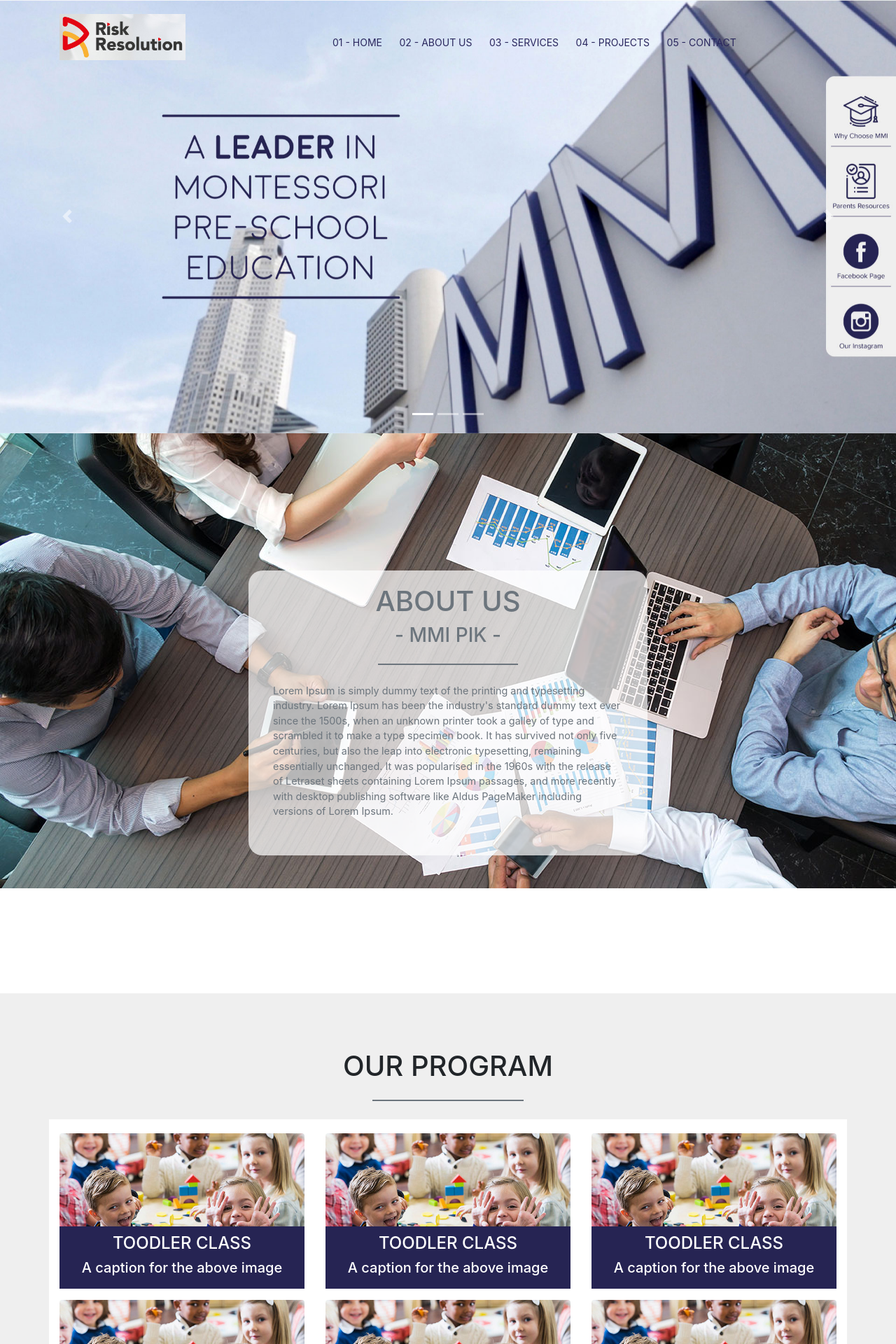
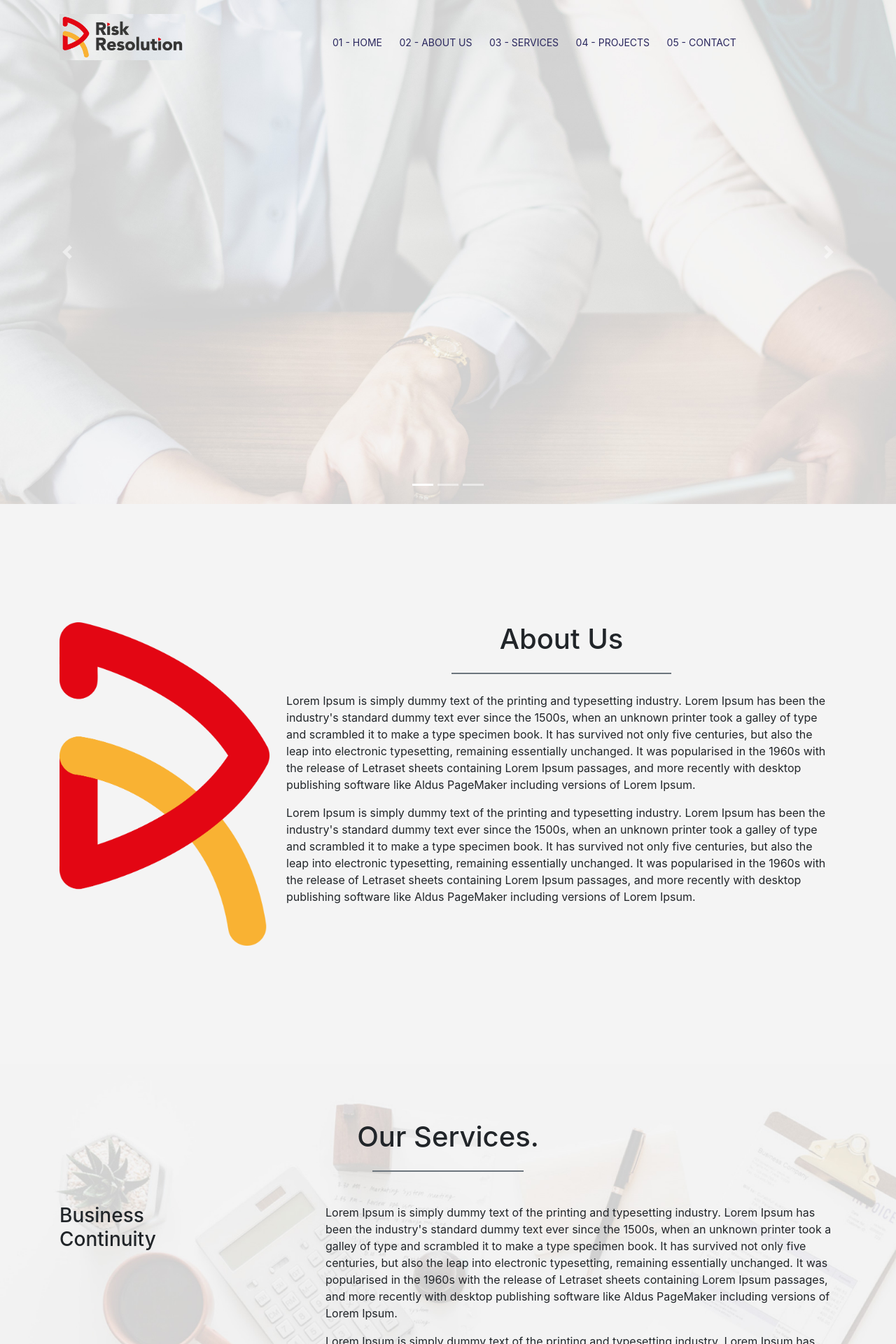
Before and after one commit to gravenza/riskresolution, a CodeIgniter app: page /database/ in a window 1280 px wide. Shown: the top 1920 px of the page at 70% size. Run offline with CodeIgniter, Linux system fonts and the light colour scheme.

Commit message:
upload web

```diff
--- a/application/views/home.php
+++ b/application/views/home.php
@@ -7,93 +7,19 @@
   <section class="about-home">
     <div class="container">
       <div class="row align-items-center">
-        <div class="col-lg-6 offset-lg-3 about-box">
-          <figure class="figure w-100">
-            <figcaption class="figure-caption">
+        <div class="col-lg-12">
+
+          <div class="media">
+            <img width="300" class="mr-4" src="<?php echo base_url('images/lg.png') ?>" alt="">
+            <div class="media-body">
               <div class="section-title text-center">
-                <h1>ABOUT US</h1>
-                <h3>- MMI PIK -</h3>
+                <h1>About Us</h1>
               </div>
 
               <p>Lorem Ipsum is simply dummy text of the printing and typesetting industry. Lorem Ipsum has been the industry's standard dummy text ever since the 1500s, when an unknown printer took a galley of type and scrambled it to make a type specimen book. It has survived not only five centuries, but also the leap into electronic typesetting, remaining essentially unchanged. It was popularised in the 1960s with the release of Letraset sheets containing Lorem Ipsum passages, and more recently with desktop publishing software like Aldus PageMaker including versions of Lorem Ipsum.</p>
 
-            </figcaption>
-          </figure>
-        </div>
-      </div>
-    </div>
-  </section>
-
-  <section class="our-program">
-    <div class="container">
-      <div class="clearer cellpadding">
-        <div class="row">
-          <div class="col-lg-6 offset-lg-3 col-md-12 col-sm-12">
-            <div class="section-title text-center">
-              <h1>OUR PROGRAM</h1>
+              <p>Lorem Ipsum is simply dummy text of the printing and typesetting industry. Lorem Ipsum has been the industry's standard dummy text ever since the 1500s, when an unknown printer took a galley of type and scrambled it to make a type specimen book. It has survived not only five centuries, but also the leap into electronic typesetting, remaining essentially unchanged. It was popularised in the 1960s with the release of Letraset sheets containing Lorem Ipsum passages, and more recently with desktop publishing software like Aldus PageMaker including versions of Lorem Ipsum.</p>
             </div>
-          </div>
-        </div>
-
-        <div class="row" style="background:#fff;padding-top:20px;padding-bottom:20px;">
-          <div class="col-lg-4 col-md-6 col-sm-12">
-            <figure class="figure">
-              <img src="<?php echo base_url('images/program.jpg') ?>" class="figure-img img-fluid rounded" alt="A generic square placeholder image with rounded corners in a figure.">
-              <figcaption class="figure-caption w-100 text-center">
-                <h4>TOODLER CLASS</h4>
-                <h5>A caption for the above image</h5>
-              </figcaption>
-            </figure>
-          </div>
-
-          <div class="col-lg-4 col-md-6 col-sm-12">
-            <figure class="figure">
-              <img src="<?php echo base_url('images/program.jpg') ?>" class="figure-img img-fluid rounded" alt="A generic square placeholder image with rounded corners in a figure.">
-              <figcaption class="figure-caption w-100 text-center">
-                <h4>TOODLER CLASS</h4>
-                <h5>A caption for the above image</h5>
-              </figcaption>
-            </figure>
-          </div>
-
-          <div class="col-lg-4 col-md-6 col-sm-12">
-            <figure class="figure">
-              <img src="<?php echo base_url('images/program.jpg') ?>" class="figure-img img-fluid rounded" alt="A generic square placeholder image with rounded corners in a figure.">
-              <figcaption class="figure-caption w-100 text-center">
-                <h4>TOODLER CLASS</h4>
-                <h5>A caption for the above image</h5>
-              </figcaption>
-            </figure>
-          </div>
-
-          <div class="col-lg-4 col-md-6 col-sm-12">
-            <figure class="figure">
-              <img src="<?php echo base_url('images/program.jpg') ?>" class="figure-img img-fluid rounded" alt="A generic square placeholder image with rounded corners in a figure.">
-              <figcaption class="figure-caption w-100 text-center">
-                <h4>TOODLER CLASS</h4>
-                <h5>A caption for the above image</h5>
-              </figcaption>
-            </figure>
-          </div>
-
-          <div class="col-lg-4 col-md-6 col-sm-12">
-            <figure class="figure">
-              <img src="<?php echo base_url('images/program.jpg') ?>" class="figure-img img-fluid rounded" alt="A generic square placeholder image with rounded corners in a figure.">
-              <figcaption class="figure-caption w-100 text-center">
-                <h4>TOODLER CLASS</h4>
-                <h5>A caption for the above image</h5>
-              </figcaption>
-            </figure>
-          </div>
-
-          <div class="col-lg-4 col-md-6 col-sm-12">
-            <figure class="figure">
-              <img src="<?php echo base_url('images/program.jpg') ?>" class="figure-img img-fluid rounded" alt="A generic square placeholder image with rounded corners in a figure.">
-              <figcaption class="figure-caption w-100 text-center">
-                <h4>TOODLER CLASS</h4>
-                <h5>A caption for the above image</h5>
-              </figcaption>
-            </figure>
           </div>
 
         </div>
@@ -101,30 +27,48 @@
     </div>
   </section>
 
-  <section class="gallery">
+  <section class="services">
     <div class="container">
       <div class="clearer cellpadding">
         <div class="row">
           <div class="col-lg-6 offset-lg-3 col-md-12 col-sm-12">
             <div class="section-title text-center">
-              <h1>GALLERY</h1>
+              <h1>Our Services.</h1>
             </div>
           </div>
         </div>
 
-        <div class="row">
-          <div class="col-xl-8 offset-xl-2" style="background:#fff;padding-top:20px;padding-bottom:20px">
-            <ul class="gallery-slider">
-              <li><a href="#"><img src="<?php echo base_url('images/program.jpg') ?>" alt=""></a></li>
-              <li><a href="#"><img src="<?php echo base_url('images/program.jpg') ?>" alt=""></a></li>
-              <li><a href="#"><img src="<?php echo base_url('images/program.jpg') ?>" alt=""></a></li>
-              <li><a href="#"><img src="<?php echo base_url('images/program.jpg') ?>" alt=""></a></li>
-            </ul>
-            <div class="bx-pager">
-              <a data-slide-index="0" href="#"><img src="<?php echo base_url('images/program.jpg') ?>" alt=""></a>
-              <a data-slide-index="1" href="#"><img src="<?php echo base_url('images/program.jpg') ?>" alt=""></a>
-              <a data-slide-index="2" href="#"><img src="<?php echo base_url('images/program.jpg') ?>" alt=""></a>
-              <a data-slide-index="3" href="#"><img src="<?php echo base_url('images/program.jpg') ?>" alt=""></a>
+        <div class="row" style="padding-top:20px;padding-bottom:20px;">
+          <div class="col-xl-12 col-lg-12">
+            <div class="row">
+              <div class="col-xl-4 col-lg-4">
+                <h3>Business<br /> Continuity</h3>
+              </div>
+              <div class="col-xl-8 col-lg-8">
+                <p>Lorem Ipsum is simply dummy text of the printing and typesetting industry. Lorem Ipsum has been the industry's standard dummy text ever since the 1500s, when an unknown printer took a galley of type and scrambled it to make a type specimen book. It has survived not only five centuries, but also the leap into electronic typesetting, remaining essentially unchanged. It was popularised in the 1960s with the release of Letraset sheets containing Lorem Ipsum passages, and more recently with desktop publishing software like Aldus PageMaker including versions of Lorem Ipsum.</p>
+
+                <p>Lorem Ipsum is simply dummy text of the printing and typesetting industry. Lorem Ipsum has been the industry's standard dummy text ever since the 1500s, when an unknown printer took a galley of type and scrambled it to make a type specimen book. It has survived not only five centuries, but also the leap into electronic typesetting, remaining essentially unchanged. It was popularised in the 1960s with the release of Letraset sheets containing Lorem Ipsum passages, and more recently with desktop publishing software like Aldus PageMaker including versions of Lorem Ipsum.</p>
+              </div>
+            </div>
+
+            <br>
+
+            <div class="row">
+              <div class="col-xl-4 col-lg-4">
+                <h3>Industries</h3>
+              </div>
+              <div class="col-xl-8 col-lg-8">
+                <ul>
+                  <li> <i class="fa fa-circle"></i> Lorem Ipsum is simply dummy text</li>
+                  <li> <i class="fa fa-circle"></i> Lorem Ipsum is simply dummy text</li>
+                  <li> <i class="fa fa-circle"></i> Lorem Ipsum is simply dummy text</li>
+                  <li> <i class="fa fa-circle"></i> Lorem Ipsum is simply dummy text</li>
+                  <li> <i class="fa fa-circle"></i> Lorem Ipsum is simply dummy text</li>
+                  <li> <i class="fa fa-circle"></i> Lorem Ipsum is simply dummy text</li>
+                  <li> <i class="fa fa-circle"></i> Lorem Ipsum is simply dummy text</li>
+                  <li> <i class="fa fa-circle"></i> Lorem Ipsum is simply dummy text</li>
+                </ul>
+              </div>
             </div>
           </div>
         </div>
@@ -132,48 +76,22 @@
     </div>
   </section>
 
-  <section class="testimony">
+  <section class="projects">
     <div class="container">
       <div class="clearer cellpadding">
         <div class="row">
           <div class="col-lg-6 offset-lg-3 col-md-12 col-sm-12">
             <div class="section-title text-center">
-              <h1>TESTIMONY</h1>
+              <h1>Our Projects</h1>
             </div>
           </div>
         </div>
 
         <div class="row">
-          <div class="col-lg-8 offset-lg-2 col-md-12 col-sm-12">
-            <ul class="testimony-slider">
-              <li>
-                <div class="media">
-                  <img class="align-self-center mr-3" src="<?php echo base_url('images/testimony-1.png') ?>" alt="Generic placeholder image">
-                  <div class="media-body">
-                    <h5 class="mt-0">Anna Shan</h5>
-                    <p>Lorem Ipsum is simply dummy text of the printing and typesetting industry. Lorem Ipsum has been the industry's standard dummy text ever since the 1500s, when an unknown printer took a galley of type and scrambled it to make a type specimen book.</p>
-                  </div>
-                </div>
-              </li>
-              <li>
-                <div class="media">
-                  <img class="align-self-center mr-3" src="<?php echo base_url('images/testimony-1.png') ?>" alt="Generic placeholder image">
-                  <div class="media-body">
-                    <h5 class="mt-0">Anna Shan</h5>
-                    <p>Lorem Ipsum is simply dummy text of the printing and typesetting industry. Lorem Ipsum has been the industry's standard dummy text ever since the 1500s, when an unknown printer took a galley of type and scrambled it to make a type specimen book.</p>
-                  </div>
-                </div>
-              </li>
-              <li>
-                <div class="media">
-                  <img class="align-self-center mr-3" src="<?php echo base_url('images/testimony-1.png') ?>" alt="Generic placeholder image">
-                  <div class="media-body">
-                    <h5 class="mt-0">Anna Shan</h5>
-                    <p>Lorem Ipsum is simply dummy text of the printing and typesetting industry. Lorem Ipsum has been the industry's standard dummy text ever since the 1500s, when an unknown printer took a galley of type and scrambled it to make a type specimen book.</p>
-                  </div>
-                </div>
-              </li>
-            </ul>
+          <div class="col-xl-4 col-lg-4 col-md-12 col-sm-12">
+            <figure>
+
+            </figure>
           </div>
         </div>
       </div>
--- a/application/views/include/header.php
+++ b/application/views/include/header.php
@@ -11,7 +11,7 @@
     <script type="text/javascript" src="<?php echo base_url('assets/js/jquery.bxslider.js') ?>"></script>
     <script type="text/javascript" src="<?php echo base_url('assets/js/jquery.bxslider.min.js') ?>"></script>
     <script type="text/javascript" src="<?php echo base_url('assets/js/mmi.js') ?>"></script>
-    <title>MMI</title>
+    <title>RiskResolution</title>
   </head>
   <body>
 
--- a/application/views/include/slider.php
+++ b/application/views/include/slider.php
@@ -6,13 +6,13 @@
   </ol>
   <div class="carousel-inner">
     <div class="carousel-item active">
-      <img class="d-block w-100" src="<?php echo base_url('images/slider/slide1.jpg') ?>" alt="First slide">
+      <img class="d-block w-100" src="<?php echo base_url('images/slider/bg1-01.jpg') ?>" alt="First slide">
     </div>
     <div class="carousel-item">
-      <img class="d-block w-100" src="<?php echo base_url('images/slider/slide1.jpg') ?>" alt="Second slide">
+      <img class="d-block w-100" src="<?php echo base_url('images/slider/bg1-01.jpg') ?>" alt="Second slide">
     </div>
     <div class="carousel-item">
-      <img class="d-block w-100" src="<?php echo base_url('images/slider/slide1.jpg') ?>" alt="Third slide">
+      <img class="d-block w-100" src="<?php echo base_url('images/slider/bg1-01.jpg') ?>" alt="Third slide">
     </div>
   </div>
   <a class="carousel-control-prev" href="#carouselExampleIndicators" role="button" data-slide="prev">
--- a/assets/css/master.css
+++ b/assets/css/master.css
@@ -58,8 +58,7 @@ ul.menu li a:hover{
 }
 
 .about-home{
-  background-image: url('../../images/bg-about.jpg');
-  background-repeat: no-repeat;
+  background: #f4f4f4;
   height: 100%;
 }
 
@@ -88,12 +87,23 @@ ul.menu li a:hover{
   padding: 60px 0;
 }
 
-.our-program, .gallery{
-  background-color: #efefef;
+section.services{
+  background: url(../../images/bg2-01.jpg)no-repeat 0 0;
+  background-size: cover;
 }
 
-.our-program figure{
-  position: relative;
+section.services ul{
+  padding: 0;
+  margin: 0;
+  list-style: none;
+}
+
+section.services ul li{
+  margin-bottom: 20px;
+}
+
+section.services ul li i{
+  font-size: 12px;
 }
 
 .our-program figure .figure-caption{
```
Also changed, not shown: images/slider/bg1-01.jpg (renamed from images/bg1-01.jpg), 1 other file.
